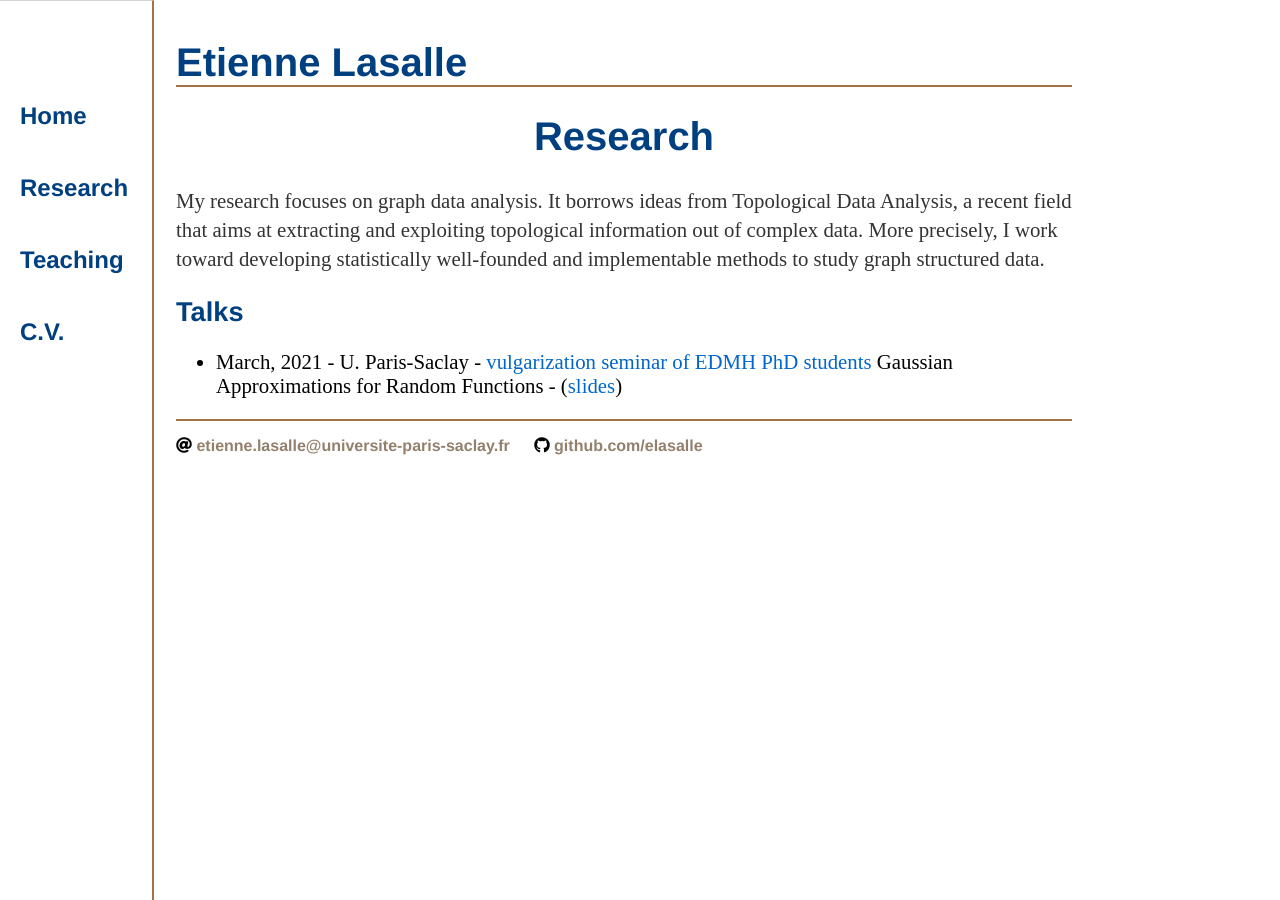
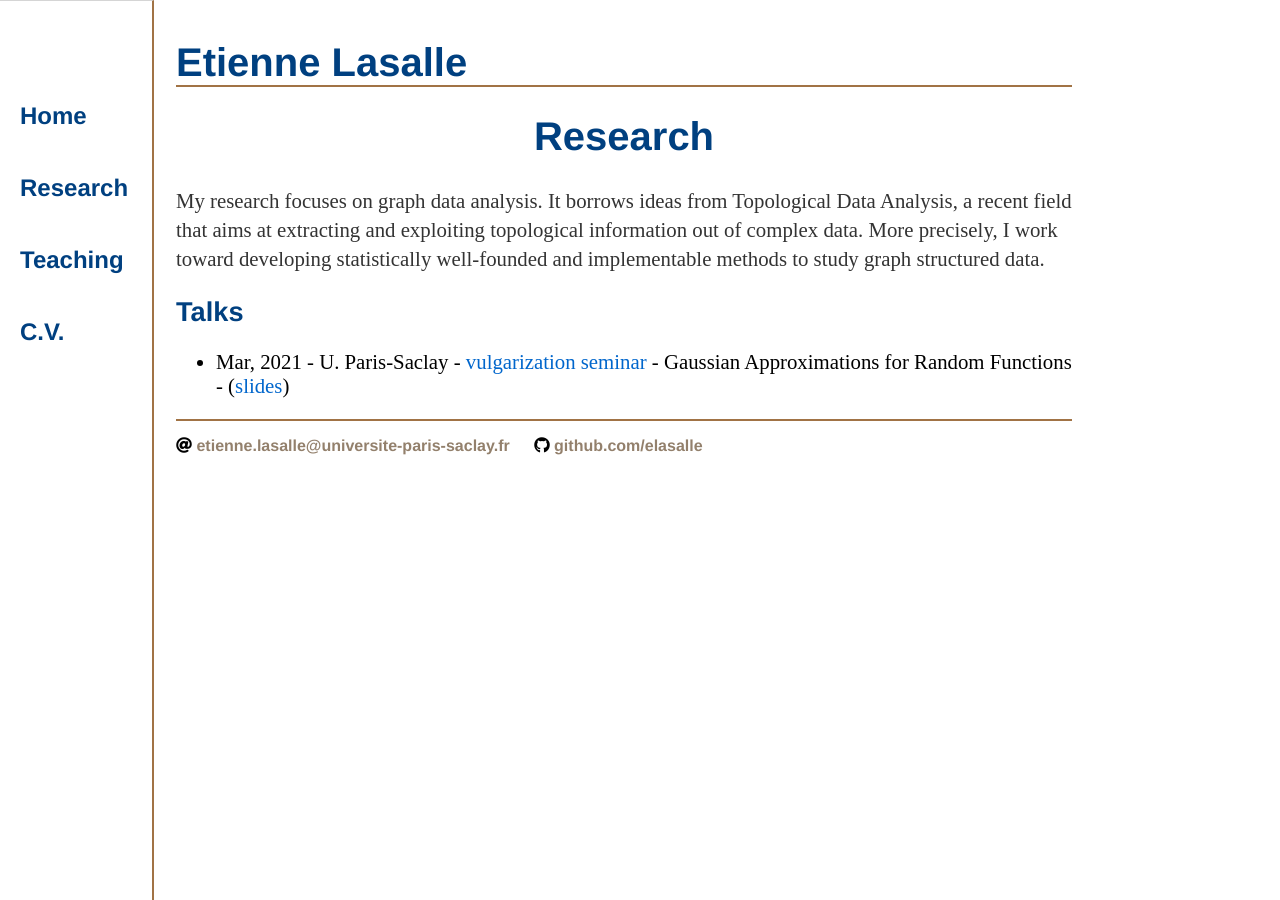
Before and after one commit to elasalle/elasalle.github.io, a Jekyll site: the page built from research/index.html, in a window 1280 px wide. Built offline with Jekyll 4.4.1, drawn with Linux system fonts in a browser that asks for light colours.

Commit message:
talk changes

```diff
--- a/research/index.html
+++ b/research/index.html
@@ -10,7 +10,7 @@ title: Etienne Lasalle, Research
 	</p>
   <h2 class="title2">Talks</h2>
   <ul class="normalsize">
-    <li>March, 2021 - U. Paris-Saclay - <a href="https://www.imo.universite-paris-saclay.fr/Seminaire-de-vulgarisation-des-doctorants-460">vulgarization seminar of EDMH PhD students</a>
+    <li>Mar, 2021 - U. Paris-Saclay - <a href="https://www.imo.universite-paris-saclay.fr/Seminaire-de-vulgarisation-des-doctorants-460">vulgarization seminar</a> -
     Gaussian Approximations for Random Functions - (<a href="2021_03_17_semdoct.fr">slides</a>)</li>
   </ul>
 </div><!-- /.blurb -->
```
